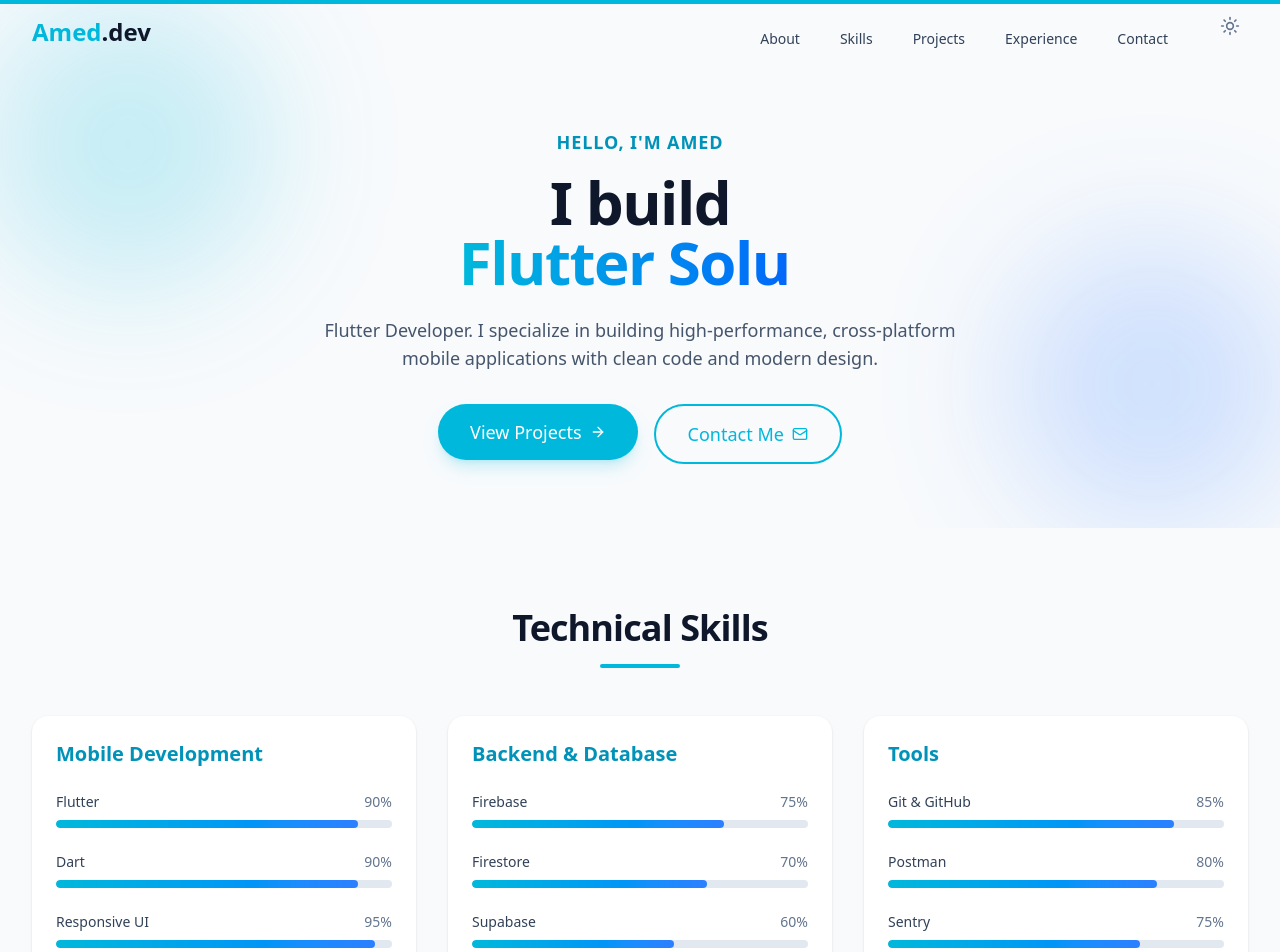
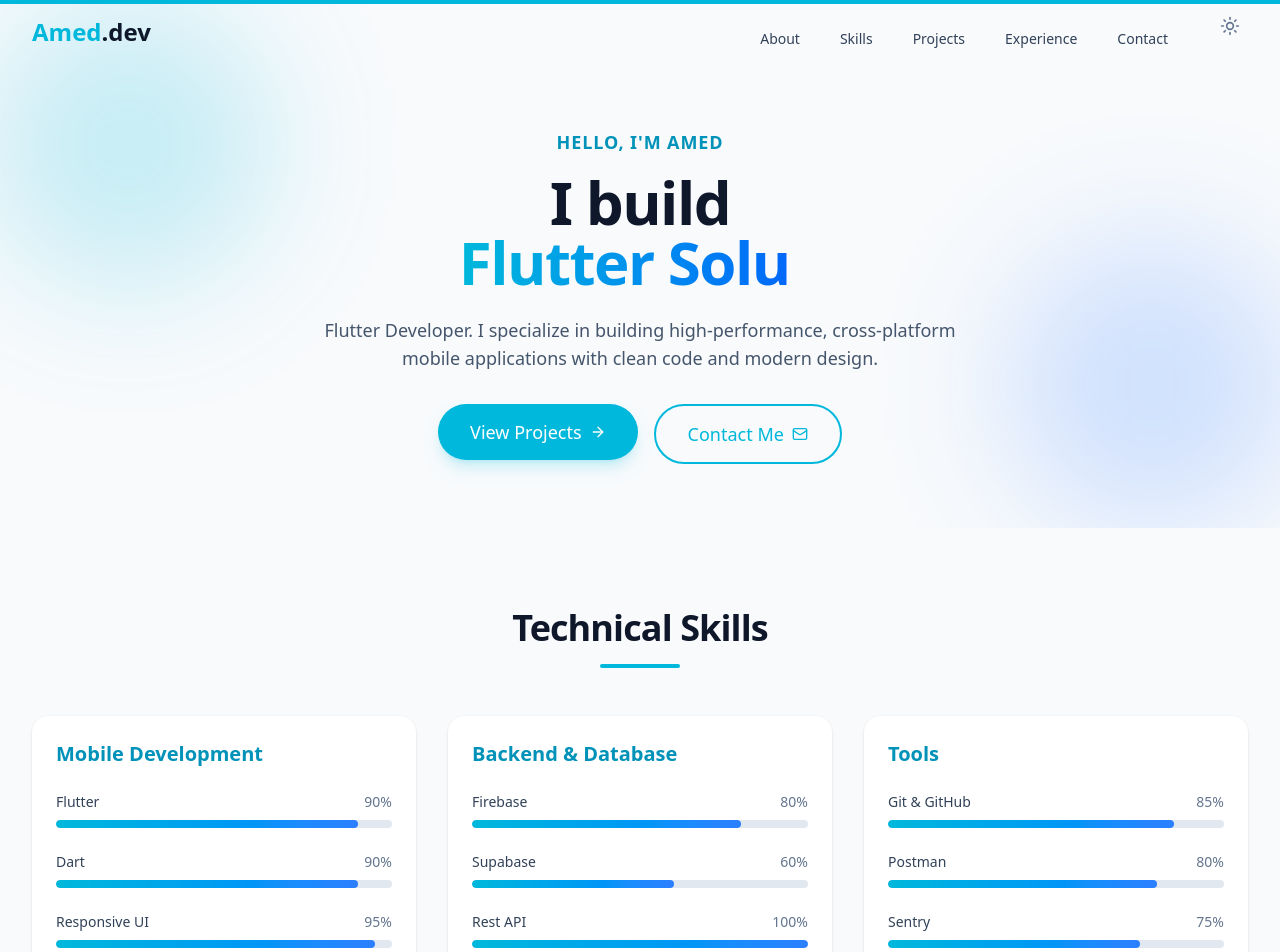
Before and after one commit to amed09/amed, a React (Vite) app: page / in a window 1280 px wide. Shown: the top 952 px of the page. Built offline with nearby package versions, Linux system fonts and the light colour scheme.

Commit message:
feat: Add a new `Skills` section component to display technical proficiencies with animations.

```diff
--- a/src/sections/skills.tsx
+++ b/src/sections/skills.tsx
@@ -18,10 +18,9 @@ const skills = [
   {
     category: "Backend & Database",
     items: [
-      { name: "Firebase", level: 75 },
-      { name: "Firestore", level: 70 },
+      { name: "Firebase", level: 80 },
       { name: "Supabase", level: 60 },
-      { name: "Laravel API", level: 65 },
+      { name: "Rest API", level: 100 },
     ],
   },
   {
```
